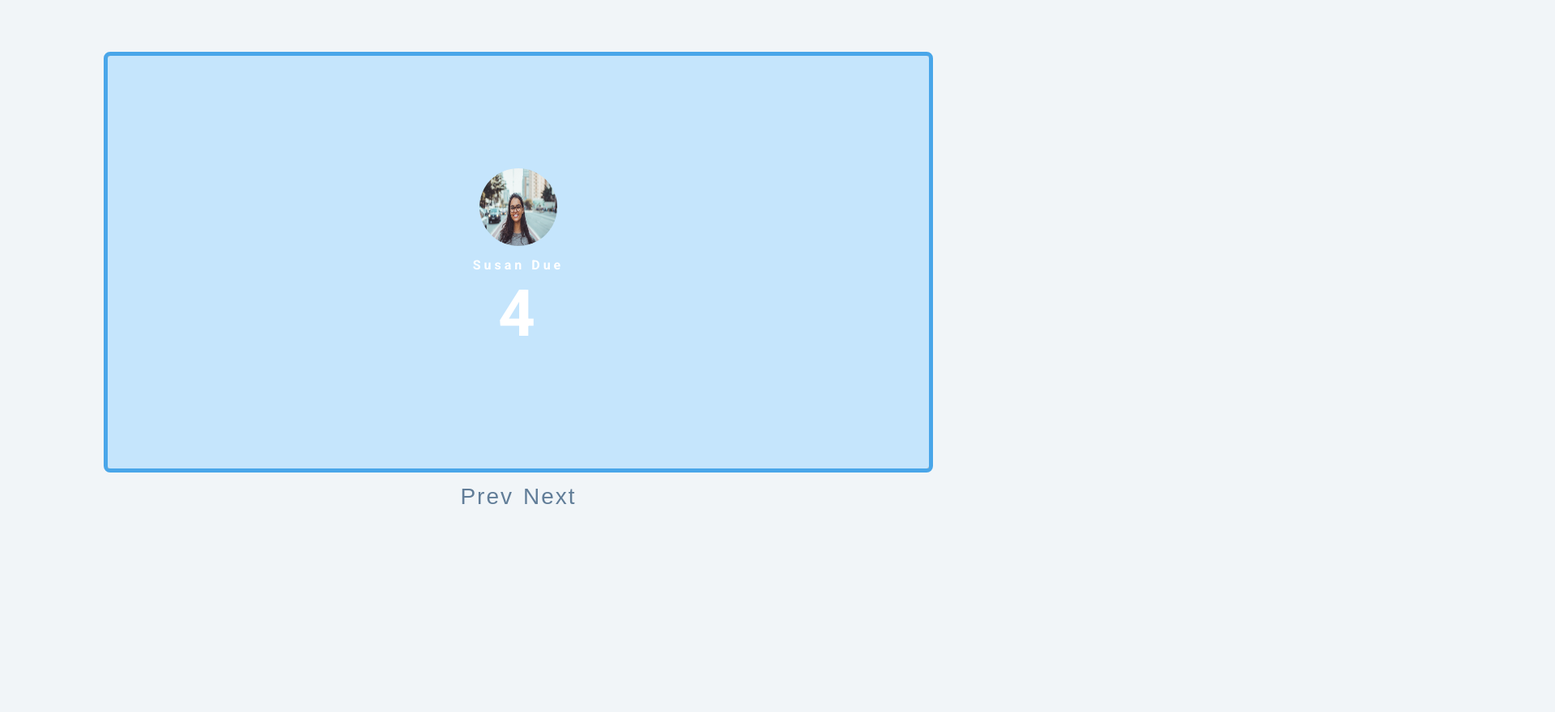
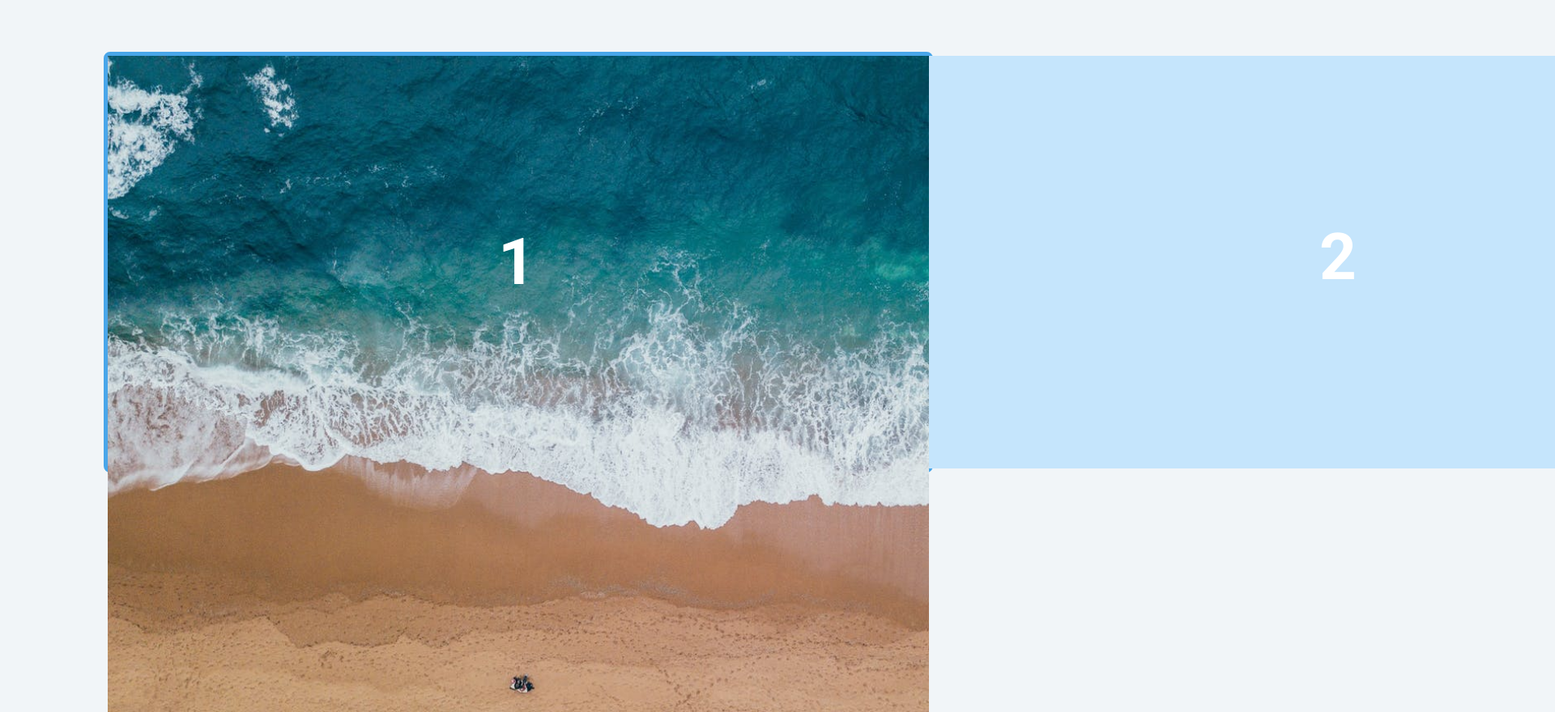
Before and after one commit to BeataJ/slider, a plain HTML site: page index.html in a window 1280 px wide. Shown: the top 880 px of the page at 81% size, 1920 px wide, since content can reach past the window. Before the commit the page ends 800 px from the top, so only its background shows below. Drawn offline with Linux system fonts and the light colour scheme.

Commit message:
loop through slides

```diff
--- a/app.js
+++ b/app.js
@@ -1,3 +1,7 @@
 const slides = document.querySelectorAll('.slide');
 const nextBtn = document.querySelector('.nextBtn');
 const prevBtn = document.querySelector('.prevBtn');
+
+slides.forEach((slide, index) => {
+  slide.style.left = `${index * 100}%`;
+});
--- a/index.html
+++ b/index.html
@@ -13,15 +13,12 @@
   <body>
     <div class="slider-container">
       <div class="slide">
-        <div>
-          <img src="./img-1.jpeg" class="slide-img" alt="" />
-          <h1>1</h1>
-        </div>
+        <img src="./img-1.jpeg" class="slide-img" alt="" />
+        <h1>1</h1>
       </div>
+
       <div class="slide">
-        <div>
-          <h1>2</h1>
-        </div>
+        <h1>2</h1>
       </div>
       <div class="slide">
         <h1>3</h1>
--- a/styles.css
+++ b/styles.css
@@ -53,6 +53,7 @@ Variables
   --max-width: 1170px;
   --fixed-width: 620px;
 }
+
 /*
 ===============
 Global Styles
@@ -66,6 +67,7 @@ Global Styles
   padding: 0;
   box-sizing: border-box;
 }
+
 body {
   font-family: var(--ff-secondary);
   background: var(--clr-grey-10);
@@ -73,15 +75,19 @@ body {
   line-height: 1.5;
   font-size: 0.875rem;
 }
+
 ul {
   list-style-type: none;
 }
+
 a {
   text-decoration: none;
 }
+
 img:not(.person-img) {
   width: 100%;
 }
+
 img {
   display: block;
 }
@@ -96,38 +102,49 @@ h4 {
   margin-bottom: 0.75rem;
   font-family: var(--ff-primary);
 }
+
 h1 {
   font-size: 3rem;
 }
+
 h2 {
   font-size: 2rem;
 }
+
 h3 {
   font-size: 1.25rem;
 }
+
 h4 {
   font-size: 0.875rem;
 }
+
 p {
   margin-bottom: 1.25rem;
   color: var(--clr-grey-5);
 }
+
 @media screen and (min-width: 800px) {
   h1 {
     font-size: 4rem;
   }
+
   h2 {
     font-size: 2.5rem;
   }
+
   h3 {
     font-size: 1.75rem;
   }
+
   h4 {
     font-size: 1rem;
   }
+
   body {
     font-size: 1rem;
   }
+
   h1,
   h2,
   h3,
@@ -135,6 +152,7 @@ p {
     line-height: 1;
   }
 }
+
 /*  global classes */
 
 .btn {
@@ -151,10 +169,12 @@ p {
   box-shadow: 0 1px 3px rgba(0, 0, 0, 0.2);
   border-radius: var(--radius);
 }
+
 .btn:hover {
   color: var(--clr-white);
   background: var(--clr-black);
 }
+
 /* section */
 .section {
   padding: 5rem 0;
@@ -165,16 +185,19 @@ p {
   margin: 0 auto;
   max-width: 1170px;
 }
+
 @media screen and (min-width: 992px) {
   .section-center {
     width: 95vw;
   }
 }
+
 main {
   min-height: 100vh;
   display: grid;
   place-items: center;
 }
+
 /*
 ===============
 Slider
@@ -189,9 +212,10 @@ Slider
   max-width: 80rem;
   position: relative;
   border-radius: 0.5rem;
-  overflow: hidden;
+  /* overflow: hidden; */
   margin-top: 4rem;
 }
+
 .slide {
   position: absolute;
   width: 100%;
@@ -203,13 +227,16 @@ Slider
   transition: all 0.25s ease-in-out;
   text-align: center;
 }
+
 .slide-img {
   height: 100%;
   object-fit: cover;
 }
+
 .slide h1 {
   font-size: 5rem;
 }
+
 .person-img {
   border-radius: 50%;
   width: 6rem;
@@ -217,21 +244,25 @@ Slider
   margin: 0 auto;
   margin-bottom: 1rem;
 }
+
 .slide:nth-child(1) h1 {
   position: absolute;
   top: 50%;
   left: 50%;
   transform: translate(-50%, -50%);
 }
+
 .slide:nth-child(3) {
   background: linear-gradient(rgba(0, 0, 0, 0.4), rgba(0, 0, 0, 0.4)),
     url("./img-2.jpeg") center/cover no-repeat;
 }
+
 .btn-container {
   display: flex;
   justify-content: center;
   margin-top: 0.75rem;
 }
+
 .prevBtn,
 .nextBtn {
   background: transparent;
@@ -244,6 +275,7 @@ Slider
   color: var(--clr-grey-5);
   transition: var(--transition);
 }
+
 .prevBtn:hover,
 .nextBtn:hover {
   color: var(--clr-grey-3);
@@ -254,29 +286,37 @@ Slider
     height: 45vh;
   }
 }
+
 @media screen and (min-width: 768px) {
   .slider-container {
     height: 55vh;
   }
 }
+
 @media screen and (min-width: 992px) {
   .slider-container {
     height: 65vh;
   }
 }
-/* .slide:nth-child(1){
+
+/* .slide:nth-child(1) {
   left: 0;
 }
-.slide:nth-child(2){
+
+.slide:nth-child(2) {
   left: 100%;
 }
-.slide:nth-child(3){
+
+.slide:nth-child(3) {
   left: 200%;
 }
-.slide:nth-child(4){
+
+.slide:nth-child(4) {
   left: 300%;
 }
-.slide{
-  transform: translateX(-100%);
+
+.slide {
+  transform: translateX(0%);
 } */
+
 /* negative value moves to left */
```
